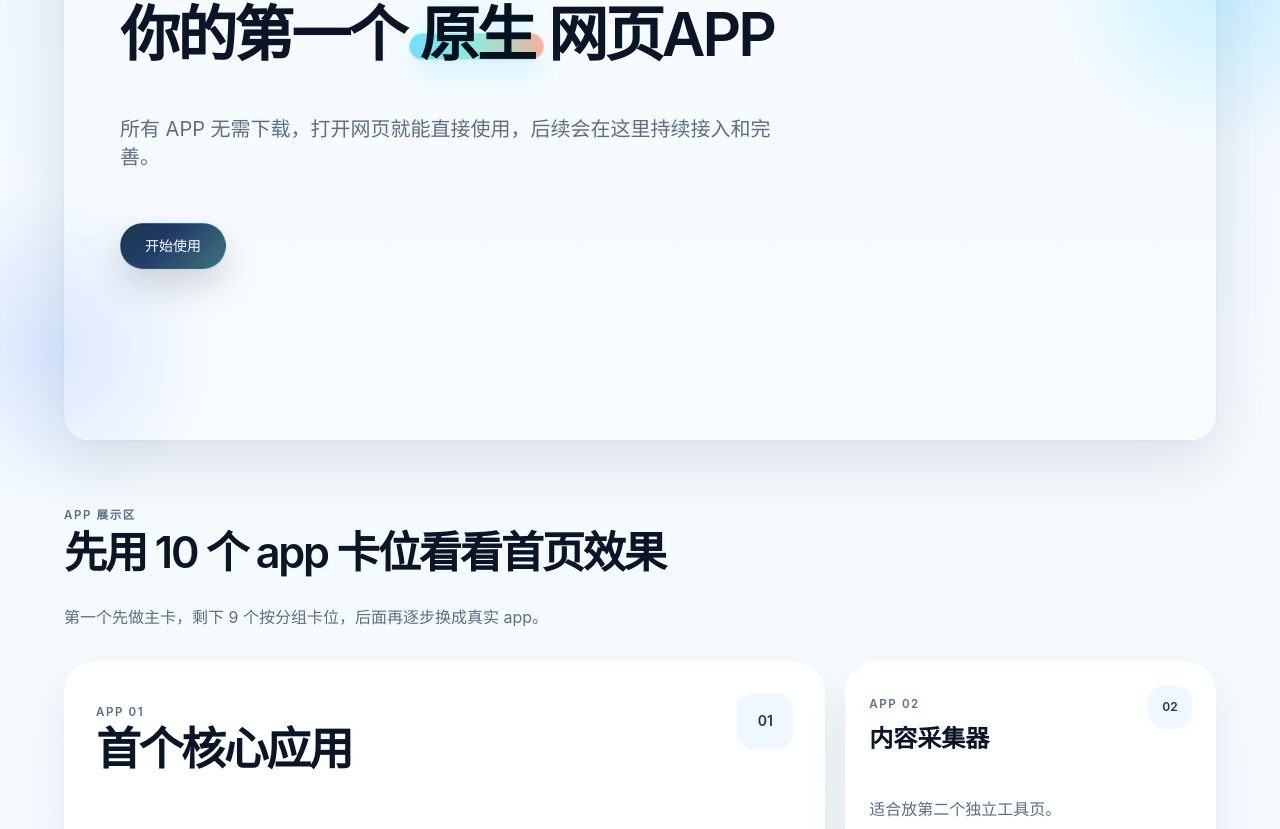
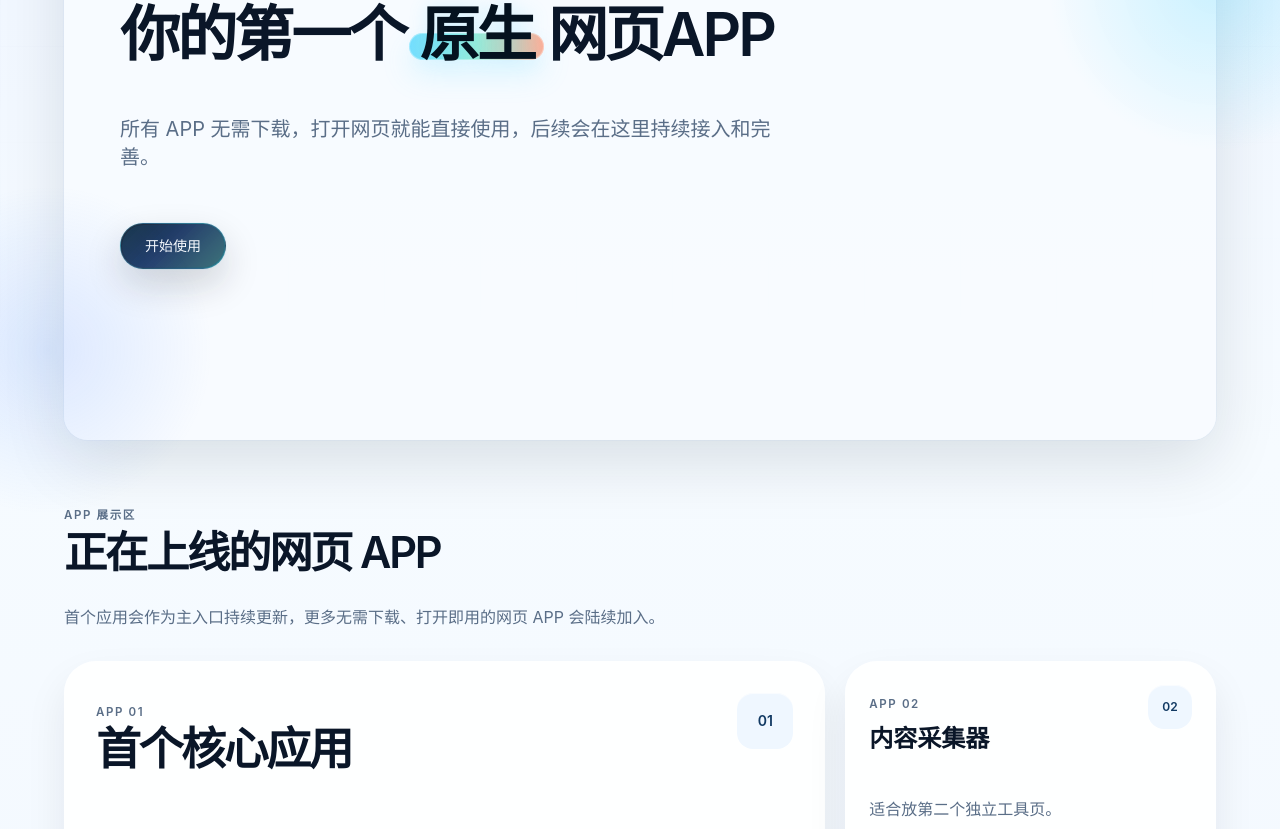
Before and after one commit to ThaneJoss/webapps, a Vue app: page / in a window 1280 px wide. Shown: the part 338-1167 px from the top of the page. Built offline with nearby package versions, Linux system fonts and the light colour scheme.

Commit message:
copy: 更新首页展示区发布文案

```diff
--- a/src/views/HomeView.vue
+++ b/src/views/HomeView.vue
@@ -31,10 +31,10 @@
       <div class="max-w-3xl">
         <p class="panel-label text-steel">APP 展示区</p>
         <h2 class="mt-3 text-3xl font-semibold tracking-[-0.05em] text-ink sm:text-[2.7rem]">
-          先用 10 个 app 卡位看看首页效果
+          正在上线的网页 APP
         </h2>
         <p class="mt-4 max-w-2xl text-sm leading-7 text-steel sm:text-base">
-          第一个先做主卡，剩下 9 个按分组卡位，后面再逐步换成真实 app。
+          首个应用会作为主入口持续更新，更多无需下载、打开即用的网页 APP 会陆续加入。
         </p>
       </div>
 
```
Also changed, not shown: 1 other file (tests, documents, lock files or other folders).
